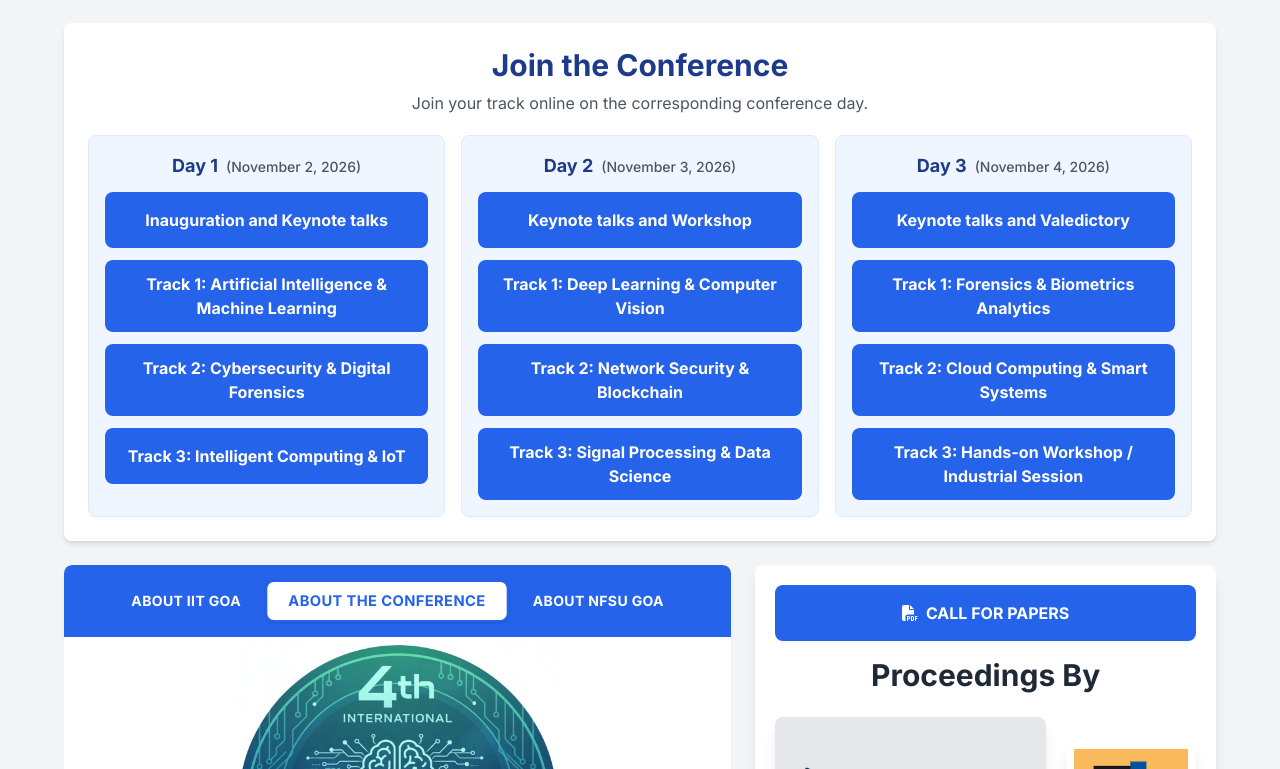
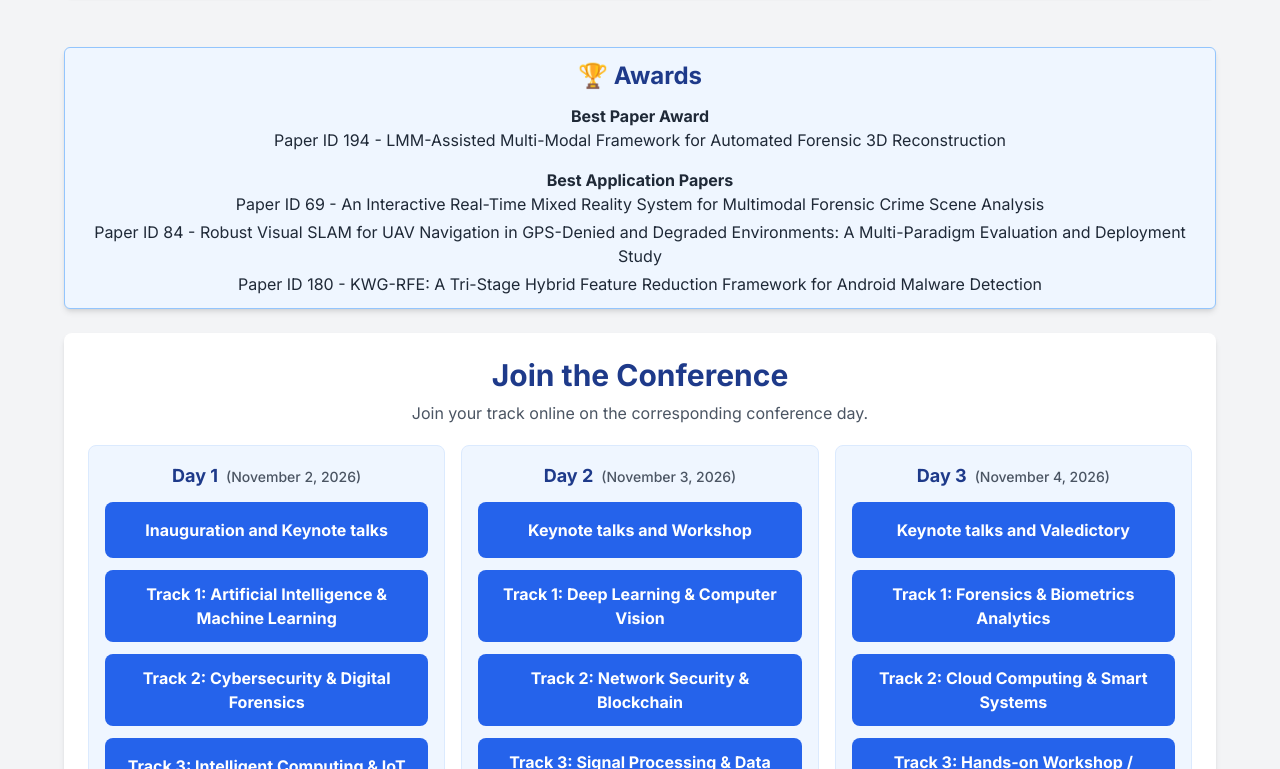
Before and after one commit to ictcon-cit/ictcon_2026, a Next.js app: page / in a window 1280 px wide. Shown: the part 691-1460 px from the top of the page. Built offline with nearby package versions, Linux system fonts and the light colour scheme.

Commit message:
Updated home

```diff
--- a/src/app/page.tsx
+++ b/src/app/page.tsx
@@ -370,6 +370,44 @@ export default function Home() {
         <HorizontalScroll />
       </div>
       <section
+        aria-labelledby="awards-heading"
+        className="mx-4 my-6 rounded-md border border-blue-300 bg-blue-50 px-5 py-3 text-center shadow-md sm:mx-16"
+      >
+        <h2
+          id="awards-heading"
+          className="mb-3 text-2xl font-bold text-blue-900"
+        >
+          🏆 Awards
+        </h2>
+        <div className="space-y-4 text-gray-800">
+          <div>
+            <h3 className="font-bold">Best Paper Award</h3>
+            <p>
+              Paper ID 194 - LMM-Assisted Multi-Modal Framework for Automated
+              Forensic 3D Reconstruction
+            </p>
+          </div>
+          <div>
+            <h3 className="font-bold">Best Application Papers</h3>
+            <ul className="space-y-1">
+              <li>
+                Paper ID 69 - An Interactive Real-Time Mixed Reality System for
+                Multimodal Forensic Crime Scene Analysis
+              </li>
+              <li>
+                Paper ID 84 - Robust Visual SLAM for UAV Navigation in
+                GPS-Denied and Degraded Environments: A Multi-Paradigm
+                Evaluation and Deployment Study
+              </li>
+              <li>
+                Paper ID 180 - KWG-RFE: A Tri-Stage Hybrid Feature Reduction
+                Framework for Android Malware Detection
+              </li>
+            </ul>
+          </div>
+        </div>
+      </section>
+      <section
         aria-labelledby="join-conference-heading"
         className="mx-4 mb-6 rounded-lg bg-white p-4 shadow-md sm:mx-16 sm:p-6"
       >
@@ -420,24 +458,6 @@ export default function Home() {
           ))}
         </div>
       </section>
-      {/* Awards Section */}
-      {/* <div className="mx-4 sm:mx-16 px-5 py-3 bg-blue-50 border border-blue-300 rounded-md shadow-md my-6 text-center">
-  <h2 className="text-2xl font-bold mb-3 text-blue-900">🏆 Awards</h2>
-
-  <p className="text-lg font-semibold text-gray-800">
-    <span className="font-bold">Best Paper:</span> Paper ID 135 – Advanced Fake News Detection Using Hybrid CNN-BiLSTM with Class Balancing
-  </p>
-
-  <p className="text-lg font-semibold text-gray-800 mt-3">
-    <span className="font-bold">Best Application Award:</span>
-  </p>
-
-  <p className="text-gray-800">Paper ID 139 – Classification and Interpretability of Palm Leaf Diseases Using Deep Learning and Explainable AI</p>
-  <p className="text-gray-800">Paper ID 28 – Hybrid Multi-View 3D Object Detection from 2D Images: Fusion of Structure-from-Motion and Learned Depth Priors</p>
-</div>     */}
-
-
-
     {/*  <div className="mb-3 mx-4 sm:mx-16 px-5 py-3 bg-white rounded-md shadow-md">
         <h2 className="text-3xl font-bold mb-4 text-center">
           Join the Conference
```
